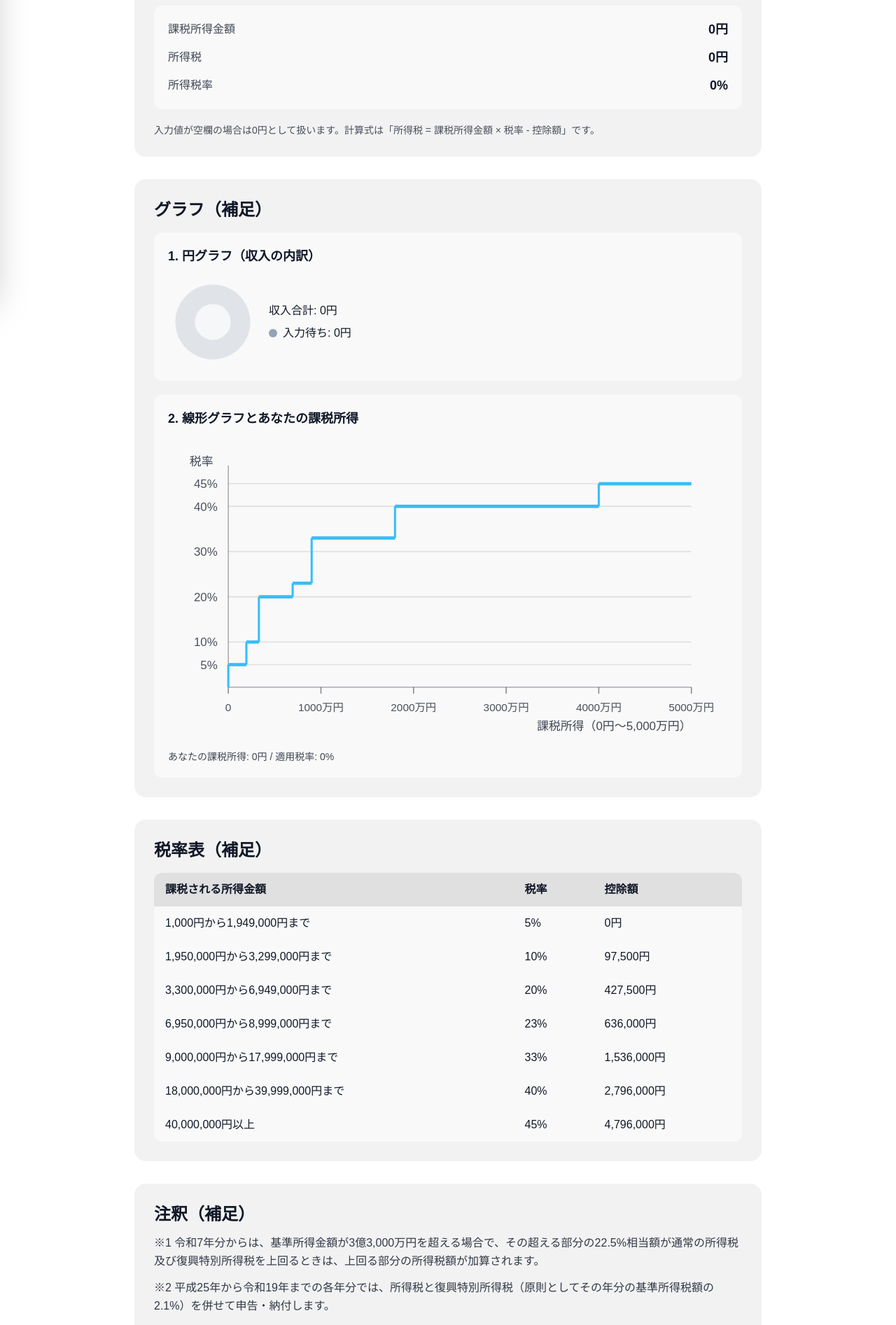
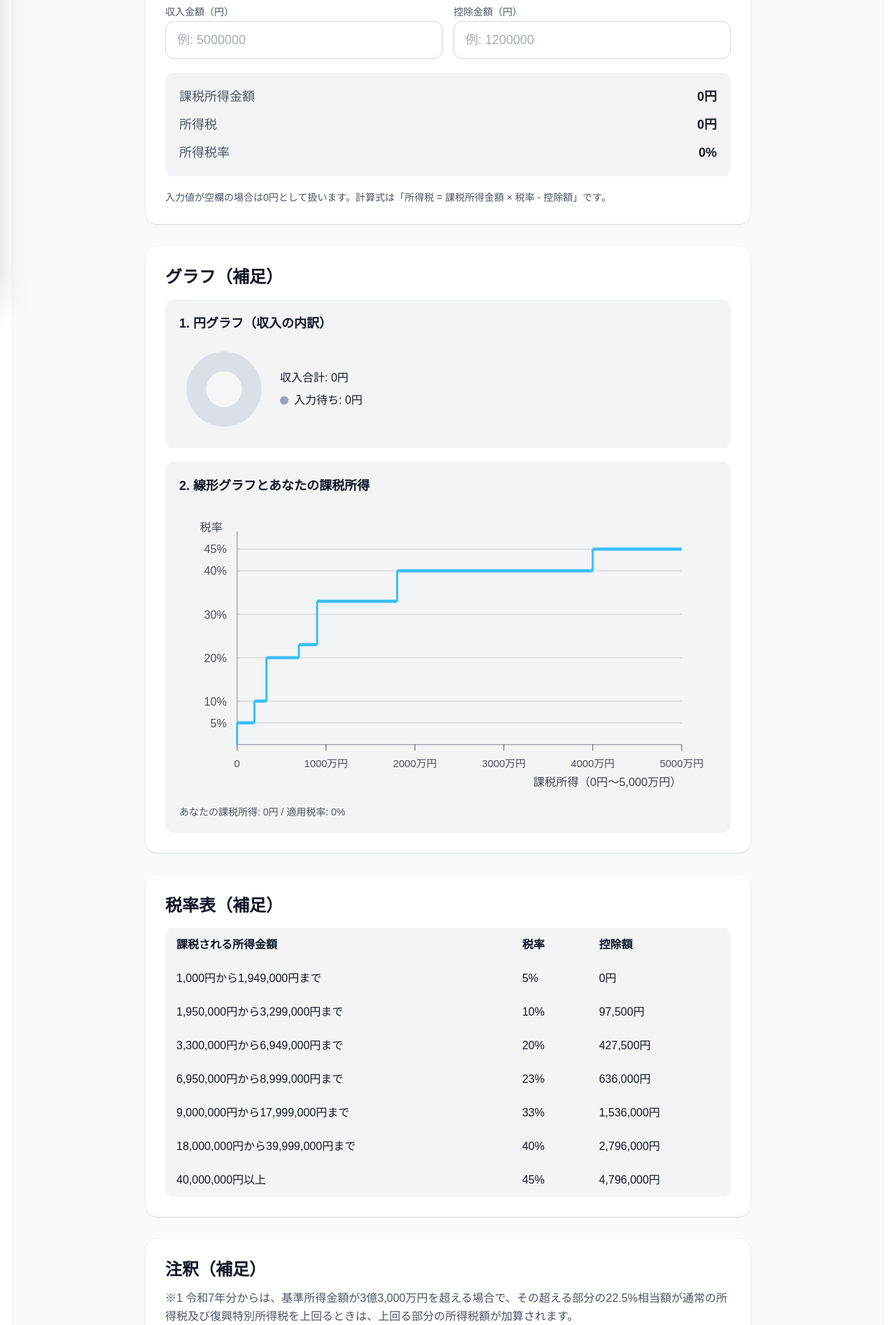
Before and after one commit to himitu-da/himitu-tool, a Next.js app: page /tool/income-tax in a window 1280 px wide. Shown: the part 380-2273 px from the top of the page at 70% size. Built offline with nearby package versions, Linux system fonts and the light colour scheme.

Commit message:
feat: Refactor UI for所得税計算 tool and update version to 1.0.3

```diff
--- a/src/app/income-tax/page.tsx
+++ b/src/app/income-tax/page.tsx
@@ -1,6 +1,9 @@
 "use client";
 
 import React, { useMemo, useState } from "react";
+import { ToolPageLayout } from "@/components/ToolPageLayout";
+import { ToolPanel } from "@/components/ToolPanel";
+import { useToolTheme } from "@/lib/useToolTheme";
 
 type TaxBracket = {
   min: number;
@@ -67,6 +70,7 @@ const linearScaleX = (value: number, min: number, max: number) => {
 export default function IncomeTaxPage() {
   const [income, setIncome] = useState("");
   const [deduction, setDeduction] = useState("");
+  const { inputCls, blockCls, mutedTextCls } = useToolTheme();
 
   const result = useMemo(() => {
     const incomeValue = parseAmount(income);
@@ -160,67 +164,70 @@ export default function IncomeTaxPage() {
   };
 
   return (
-    <div className="max-w-4xl mx-auto space-y-6 sm:space-y-8">
-      <section className="rounded-2xl p-5 sm:p-7 bg-black/5 dark:bg-white/5">
+    <ToolPageLayout title="所得税計算ツール" maxWidth="4xl">
+      <div className="space-y-6 sm:space-y-8">
+        <ToolPanel>
           <h1 className="text-2xl sm:text-3xl font-bold">所得税計算ツール</h1>
           <p className="mt-3 opacity-80 text-sm sm:text-base leading-relaxed">
             収入金額と控除金額から、課税所得金額・所得税・適用税率を計算します。
           </p>
-      </section>
+        </ToolPanel>
 
-      <section className="rounded-2xl p-5 sm:p-7 bg-black/5 dark:bg-white/5 space-y-5">
+        <ToolPanel className="space-y-5">
           <div className="grid grid-cols-1 md:grid-cols-2 gap-4">
             <label className="space-y-2">
-            <span className="text-sm opacity-80">収入金額（円）</span>
+              <span className={`text-sm ${mutedTextCls}`}>収入金額（円）</span>
               <input
                 type="number"
                 min="0"
+                step="500"
                 inputMode="numeric"
                 value={income}
                 onChange={(e) => setIncome(e.target.value)}
                 placeholder="例: 5000000"
-              className="w-full rounded-xl px-4 py-3 bg-white/70 dark:bg-black/20 text-current placeholder:opacity-60 outline-none border border-black/20 dark:border-white/30"
+                className={`w-full rounded-xl px-4 py-3 outline-none border placeholder:opacity-60 ${inputCls}`}
               />
             </label>
 
             <label className="space-y-2">
-            <span className="text-sm opacity-80">控除金額（円）</span>
+              <span className={`text-sm ${mutedTextCls}`}>控除金額（円）</span>
               <input
                 type="number"
                 min="0"
+                step="500"
                 inputMode="numeric"
                 value={deduction}
                 onChange={(e) => setDeduction(e.target.value)}
                 placeholder="例: 1200000"
-              className="w-full rounded-xl px-4 py-3 bg-white/70 dark:bg-black/20 text-current placeholder:opacity-60 outline-none border border-black/20 dark:border-white/30"
+                className={`w-full rounded-xl px-4 py-3 outline-none border placeholder:opacity-60 ${inputCls}`}
               />
             </label>
           </div>
 
-        <div className="rounded-xl p-4 sm:p-5 bg-white/60 dark:bg-black/20 space-y-3">
+          <div className={`rounded-xl p-4 sm:p-5 space-y-3 ${blockCls}`}>
             <div className="flex items-center justify-between gap-3">
-            <span className="opacity-80">課税所得金額</span>
+              <span className={mutedTextCls}>課税所得金額</span>
               <strong className="text-lg">{formatYen(result.taxableIncome)}</strong>
             </div>
             <div className="flex items-center justify-between gap-3">
-            <span className="opacity-80">所得税</span>
+              <span className={mutedTextCls}>所得税</span>
               <strong className="text-lg">{formatYen(result.incomeTax)}</strong>
             </div>
             <div className="flex items-center justify-between gap-3">
-            <span className="opacity-80">所得税率</span>
+              <span className={mutedTextCls}>所得税率</span>
               <strong className="text-lg">{result.taxRate}</strong>
             </div>
           </div>
 
-        <p className="text-xs sm:text-sm opacity-75">
+          <p className={`text-xs sm:text-sm ${mutedTextCls}`}>
             入力値が空欄の場合は0円として扱います。計算式は「所得税 = 課税所得金額 × 税率 - 控除額」です。
           </p>
-      </section>
+        </ToolPanel>
 
-      <section className="rounded-2xl p-5 sm:p-7 bg-black/5 dark:bg-white/5">
+        <ToolPanel>
           <h2 className="text-xl sm:text-2xl font-bold">グラフ（補足）</h2>
           <div className="mt-4 space-y-5">
-          <div className="rounded-xl p-4 sm:p-5 bg-white/60 dark:bg-black/20">
+            <div className={`rounded-xl p-4 sm:p-5 ${blockCls}`}>
               <h3 className="text-lg font-semibold">1. 円グラフ（収入の内訳）</h3>
               <div className="mt-4 flex flex-row gap-4 items-center">
                 <svg viewBox="0 0 220 220" className="w-28 h-28 sm:w-32 sm:h-32 shrink-0" role="img" aria-label="収入の内訳円グラフ">
@@ -246,7 +253,7 @@ export default function IncomeTaxPage() {
               </div>
             </div>
 
-          <div className="rounded-xl p-4 sm:p-5 bg-white/60 dark:bg-black/20">
+            <div className={`rounded-xl p-4 sm:p-5 ${blockCls}`}>
               <h3 className="text-lg font-semibold">2. 線形グラフとあなたの課税所得</h3>
               <svg viewBox="0 0 520 280" className="w-full mt-4" role="img" aria-label="課税所得と税率グラフ">
                 <rect x="0" y="0" width="520" height="280" fill="transparent" />
@@ -320,19 +327,19 @@ export default function IncomeTaxPage() {
                 </text>
               </svg>
 
-            <p className="mt-3 text-sm opacity-80">
+              <p className={`mt-3 text-sm ${mutedTextCls}`}>
                 あなたの課税所得: {formatYen(result.taxableIncome)} / 適用税率: {result.taxRate}
               </p>
             </div>
           </div>
-      </section>
+        </ToolPanel>
 
-      <section className="rounded-2xl p-5 sm:p-7 bg-black/5 dark:bg-white/5">
+        <ToolPanel>
           <h2 className="text-xl sm:text-2xl font-bold">税率表（補足）</h2>
-        <div className="mt-4 overflow-x-auto rounded-xl bg-white/60 dark:bg-black/20">
+          <div className={`mt-4 overflow-x-auto rounded-xl ${blockCls}`}>
             <table className="w-full min-w-[640px] text-sm sm:text-base">
               <thead>
-              <tr className="bg-black/10 dark:bg-white/10">
+                <tr className={blockCls}>
                   <th className="text-left px-4 py-3 font-semibold">課税される所得金額</th>
                   <th className="text-left px-4 py-3 font-semibold">税率</th>
                   <th className="text-left px-4 py-3 font-semibold">控除額</th>
@@ -356,20 +363,21 @@ export default function IncomeTaxPage() {
               </tbody>
             </table>
           </div>
-      </section>
+        </ToolPanel>
 
-      <section className="rounded-2xl p-5 sm:p-7 bg-black/5 dark:bg-white/5 space-y-3">
+        <ToolPanel className="space-y-3">
           <h2 className="text-xl sm:text-2xl font-bold">注釈（補足）</h2>
-        <p className="text-sm sm:text-base leading-relaxed opacity-85">
+          <p className={`text-sm sm:text-base leading-relaxed ${mutedTextCls}`}>
             ※1 令和7年分からは、基準所得金額が3億3,000万円を超える場合で、その超える部分の22.5%相当額が通常の所得税及び復興特別所得税を上回るときは、上回る部分の所得税額が加算されます。
           </p>
-        <p className="text-sm sm:text-base leading-relaxed opacity-85">
+          <p className={`text-sm sm:text-base leading-relaxed ${mutedTextCls}`}>
             ※2 平成25年から令和19年までの各年分では、所得税と復興特別所得税（原則としてその年分の基準所得税額の2.1%）を併せて申告・納付します。
           </p>
-        <p className="text-xs sm:text-sm opacity-75 leading-relaxed">
+          <p className={`text-xs sm:text-sm leading-relaxed ${mutedTextCls}`}>
             このツールで表示する「所得税」は上記注釈の特例加算や復興特別所得税を含まない、速算表ベースの概算値です。
           </p>
-      </section>
+        </ToolPanel>
       </div>
+    </ToolPageLayout>
   );
 }
--- a/src/app/tool-versions.json
+++ b/src/app/tool-versions.json
@@ -471,9 +471,9 @@
     {
       "id": "income-tax",
       "title": "所得税計算",
-      "version": "1.0.2",
-      "updatedAt": "2026-03-16",
-      "changeSummary": "Refine chart layout and switch to linear axis",
+      "version": "1.0.3",
+      "updatedAt": "2026-03-17",
+      "changeSummary": "Refactor UI",
       "history": [
         {
           "version": "1.0.0",
@@ -489,6 +489,11 @@
           "version": "1.0.2",
           "updatedAt": "2026-03-16",
           "summary": "Refine chart layout and switch to linear axis"
+        },
+        {
+          "version": "1.0.3",
+          "updatedAt": "2026-03-17",
+          "summary": "Refactor UI"
         }
       ]
     },
```
Lines whose indentation alone changed are shown as unchanged.
